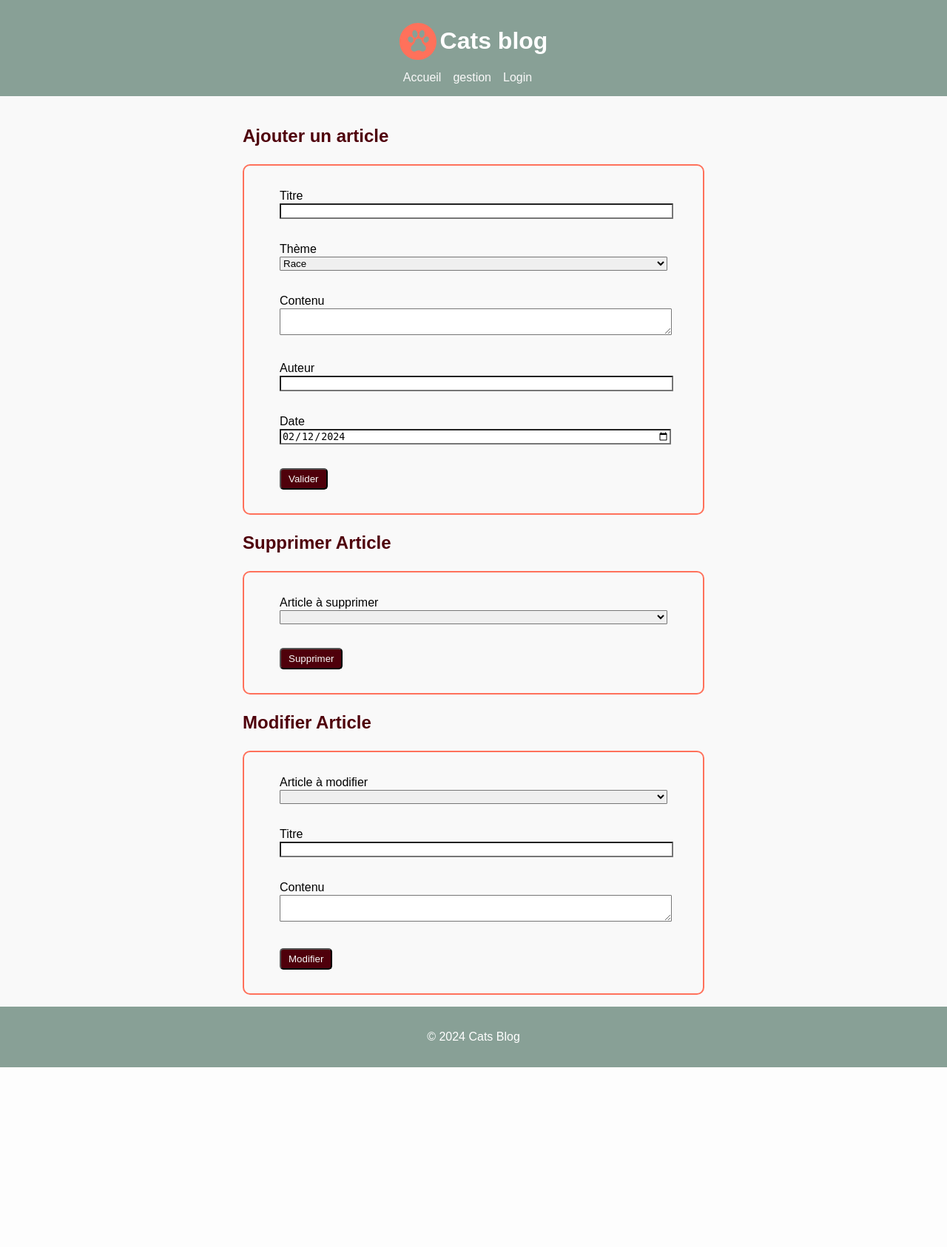
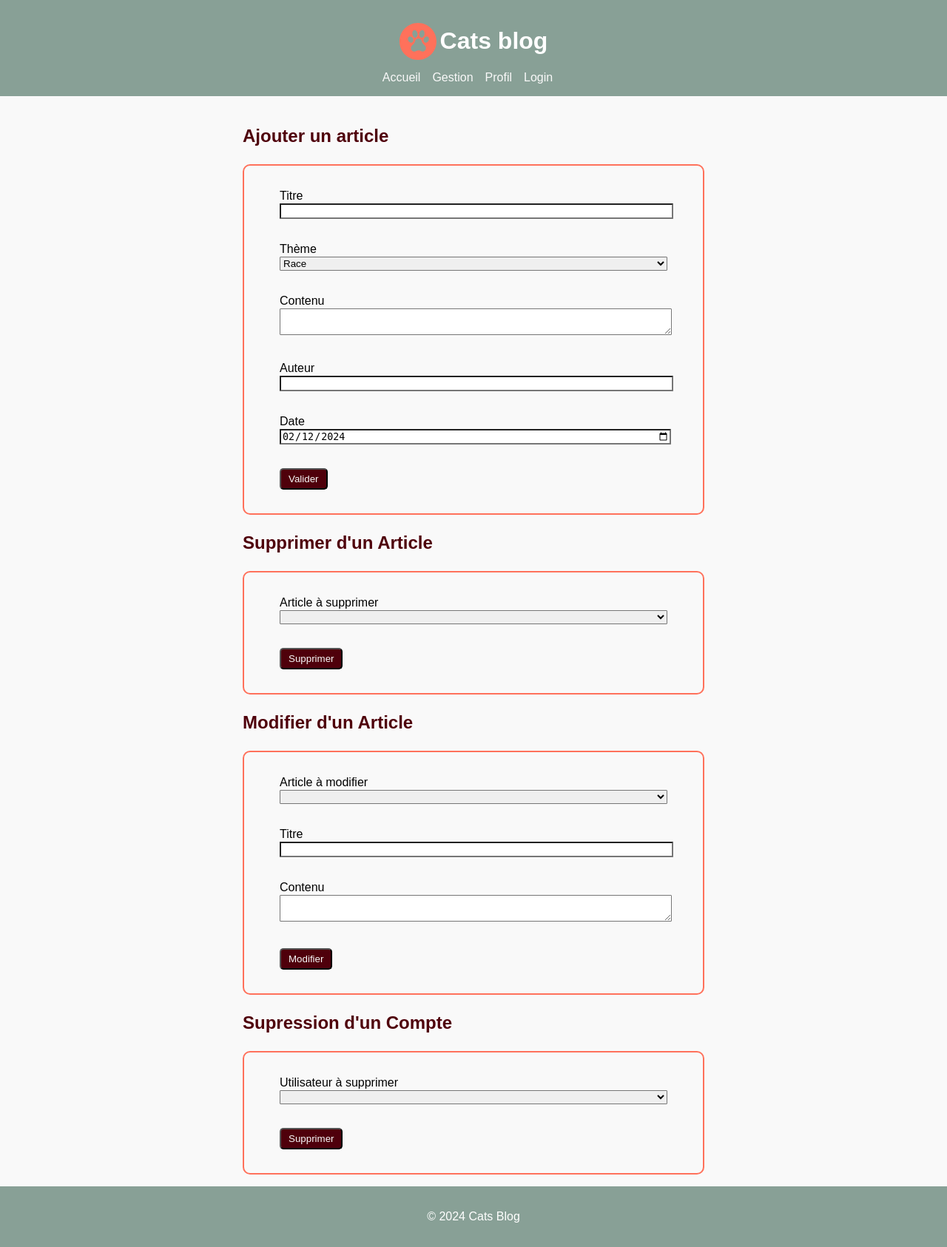
Before and after one commit to mab1o/Cats-blog, a Flask app: page /gestion in a window 1280 px wide. Shown: the whole page at 74% size. Before the commit the page ends 1443 px from the top, so only its background shows below. Run offline with Flask 3, Linux system fonts and the light colour scheme; lists and menus that the app fills with data are empty.

Commit message:
User profile modification done

```diff
--- a/app/forms.py
+++ b/app/forms.py
@@ -13,7 +13,7 @@ class RegistrationForm(FlaskForm):
     username = StringField('Username', validators=[DataRequired()])
     email = StringField('Email', validators=[DataRequired(), Email()])
     password = PasswordField('Password', validators=[DataRequired()])
-    password2 = PasswordField('Repeat Password', validators=[DataRequired(), EqualTo('password')])
+    # password2 = PasswordField('Repeat Password', validators=[DataRequired(), EqualTo('password')])
     submit = SubmitField('Register')
 
 class ArticleForm(FlaskForm):
@@ -33,3 +33,12 @@ class UpdateArticleForm(FlaskForm):
     title = StringField('Titre', validators=[DataRequired()])
     body = TextAreaField('Contenu', validators=[DataRequired()])
     submit = SubmitField('Modifier')
+
+class DeleteUserForm(FlaskForm):
+    user = SelectField('Utilisateur à supprimer', coerce=int)
+    submit = SubmitField('Supprimer')
+
+class UpdateProfileForm(FlaskForm):
+    username = StringField('Nouveau nom d\'utilisateur', validators=[DataRequired(), Length(min=1, max=20)])
+    password = PasswordField('Nouveau mot de passe', validators=[DataRequired()])
+    submit = SubmitField('Mettre à jour')
--- a/app/routes.py
+++ b/app/routes.py
@@ -2,7 +2,8 @@ from flask import render_template, redirect, url_for, flash, request
 from flask_login import current_user, login_user, logout_user, login_required
 from app import app, db
 from app.models import User, Article
-from app.forms import LoginForm, RegistrationForm, ArticleForm, DeleteArticleForm, UpdateArticleForm
+from app.forms import LoginForm, RegistrationForm, ArticleForm, DeleteArticleForm, UpdateArticleForm, DeleteUserForm, UpdateProfileForm
+
 
 @app.route('/')
 @app.route('/index')
@@ -28,6 +29,20 @@ def login():
         login_user(user, remember=form.remember_me.data)
         return redirect(url_for('index'))
     return render_template('login.html', title='Sign In', form=form)
+
+@app.route('/profile', methods=['GET', 'POST'])
+def profile():
+    if not current_user.is_authenticated:
+        return redirect(url_for('index'))
+    form = UpdateProfileForm()
+    if form.validate_on_submit():
+        current_user.username = form.username.data
+        current_user.set_password(form.password.data)
+        db.session.commit()
+        return redirect(url_for('index'))
+    elif request.method == 'GET':
+        form.username.data = current_user.username
+    return render_template('profile.html', title='Profile', form=form)
 
 @app.route('/logout')
 def logout():
@@ -88,10 +103,22 @@ def add_article():
         flash('Article modifié avec succès!', 'success')
         return redirect(url_for('index'))
 
+    # delete user
+    del_user = DeleteUserForm()
+    del_user.user.choices = [(user.id, user.username + " " + user.email + " " + user.password_hash ) for user in User.query.all()]
+    if del_user.validate_on_submit():
+        user_id = del_user.user.data
+        user = User.query.get(user_id)
+        db.session.delete(user)
+        db.session.commit()
+        flash('Article supprimé avec succès!', 'success')
+        return redirect(url_for('index'))
+
     return render_template('gestion.html', title='Admin',
                            add_article=add_article,
                            del_article=del_article,
-                           mod_article=mod_article)
+                           mod_article=mod_article,
+                           del_user=del_user)
 
 @app.route('/article/<int:id>')
 def article(id):
--- a/app/static/style.css
+++ b/app/static/style.css
@@ -12,7 +12,7 @@ body {
     padding: 0;
     background-color: #f9f9f9;
     color: black;
-
+    height: 100%;
 }
 
 header {
--- a/app/templates/base.html
+++ b/app/templates/base.html
@@ -16,7 +16,8 @@
     <nav>
         <ul class="ref">
           <li class="ref__line"><a href="{{ url_for('index') }}" class="ref__line__link">Accueil</a></li>
-          <li class="ref__line"><a href="gestion" class="ref__line__link">gestion</a></li>
+          <li class="ref__line"><a href="gestion" class="ref__line__link">Gestion</a></li>
+          <li class="ref__line"><a href="profile" class="ref__line__link">Profil</a></li>
           {% if current_user.is_authenticated %}
             <li class="ref__line"><a href="{{ url_for('logout') }}" class="ref__line__link">Logout</a></li>
           {% else %}
--- a/app/templates/gestion.html
+++ b/app/templates/gestion.html
@@ -13,14 +13,14 @@
       <p>{{ add_article.submit(class="ad-form__btn") }}</p>
     </form>
 
-    <h2 class="gestion__title">Supprimer Article</h2>
+    <h2 class="gestion__title">Supprimer d'un Article</h2>
     <form method="POST" class="ad-form">
       {{ del_article.hidden_tag() }}
       <p>{{ del_article.article.label }}<br>{{ del_article.article(class="ad-form__element")}}</p>
       <p>{{ del_article.submit(class="ad-form__btn") }}</p>
     </form>
 
-    <h2 class="gestion__title">Modifier Article</h2>
+    <h2 class="gestion__title">Modifier d'un Article</h2>
     <form method="POST" class="ad-form">
       {{ mod_article.hidden_tag() }}
       <p>{{ mod_article.article.label }}<br>{{ mod_article.article(class="ad-form__element") }}</p>
@@ -28,5 +28,12 @@
       <p>{{ mod_article.body.label }}<br>{{ mod_article.body(class="ad-form__element") }}</p>
       <p>{{ mod_article.submit(class="ad-form__btn") }}</p>
     </form>
+
+    <h2 class="gestion__title">Supression d'un Compte</h2>
+    <form method="POST" class="ad-form">
+      {{ del_user.hidden_tag() }}
+      <p>{{ del_user.user.label }}<br>{{ del_user.user(class="ad-form__element")}}</p>
+      <p>{{ del_user.submit(class="ad-form__btn") }}</p>
+    </form>
   </div>
 {% endblock %}
--- a/app/templates/login.html
+++ b/app/templates/login.html
@@ -9,4 +9,5 @@
     <p>{{ form.remember_me }} {{ form.remember_me.label }}</p>
     <p>{{ form.submit() }}</p>
   </form>
+  <p><a href="register">Creer un compte</a></p>
 {% endblock %}
--- a/app/templates/register.html
+++ b/app/templates/register.html
@@ -7,7 +7,6 @@
     <p>{{ form.username.label }}<br>{{ form.username }}</p>
     <p>{{ form.email.label }}<br>{{ form.email }}</p>
     <p>{{ form.password.label }}<br>{{ form.password }}</p>
-    <p>{{ form.password2.label }}<br>{{ form.password2 }}</p>
     <p>{{ form.submit() }}</p>
   </form>
 {% endblock %}
```
Also changed, not shown: app/models.py (+11 -0 lines), app/templates/article.html (+7 -7 lines), app/templates/profile.html (+13 -0 lines), ReadMe.md, app.db.
